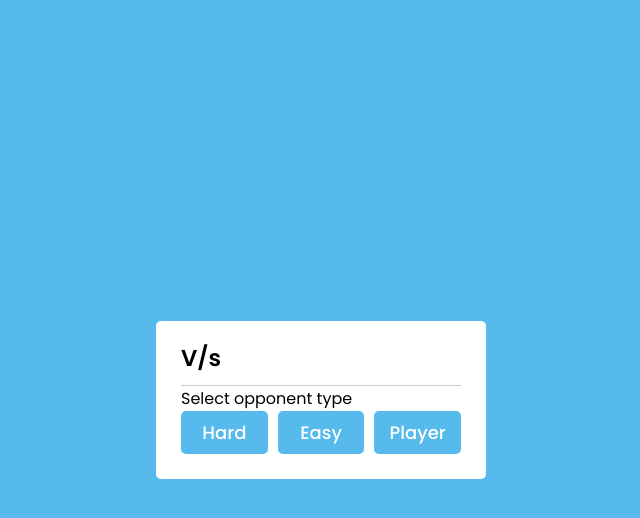
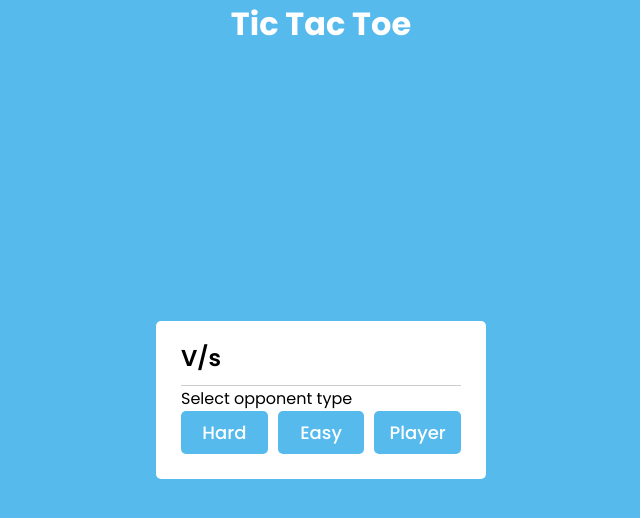
Before and after one commit to 2kAyush/Web_projects, a plain HTML site: page Tic Tac Toe/index.html in a window 1280 px wide. Shown: the whole page, without its empty margins (319-959 px from the left). Drawn offline with Linux system fonts and the light colour scheme.

Commit message:
index.html updated

```diff
--- a/Tic Tac Toe/index.html
+++ b/Tic Tac Toe/index.html
@@ -1,6 +1,3 @@
-<!-- add this in git hub first -->
-
-
 <!DOCTYPE html>
 <html lang="en">
 <head>
@@ -12,6 +9,9 @@
     <link rel="stylesheet" href="https://cdnjs.cloudflare.com/ajax/libs/font-awesome/5.15.3/css/all.min.css"/>
 </head>
 <body>
+    <div style="text-align: center">
+        <h1 style="color: white;">Tic Tac Toe</h1>
+    </div>
     <div class="mode-box">
         <header>V/s</header>
         <div class="content">
```
